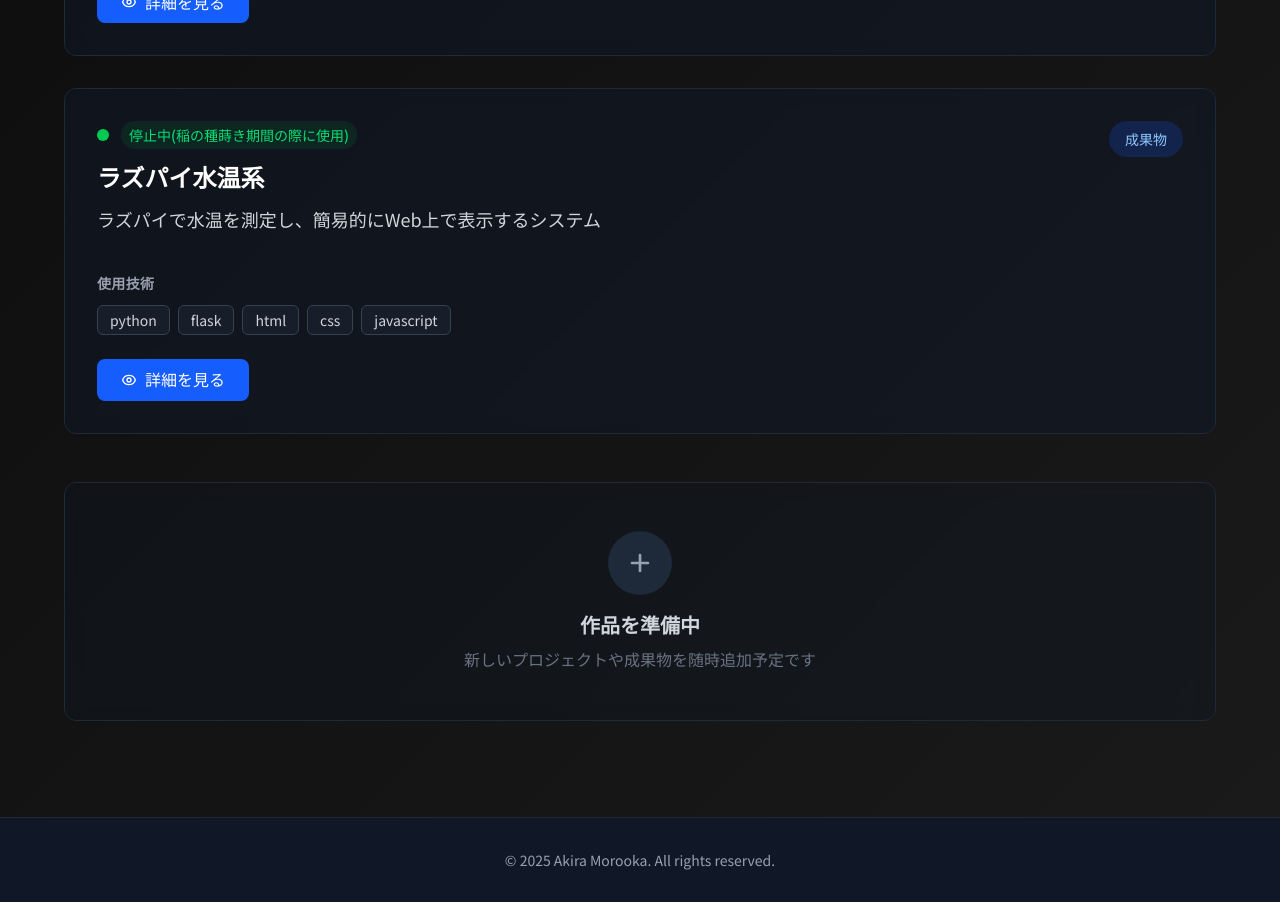
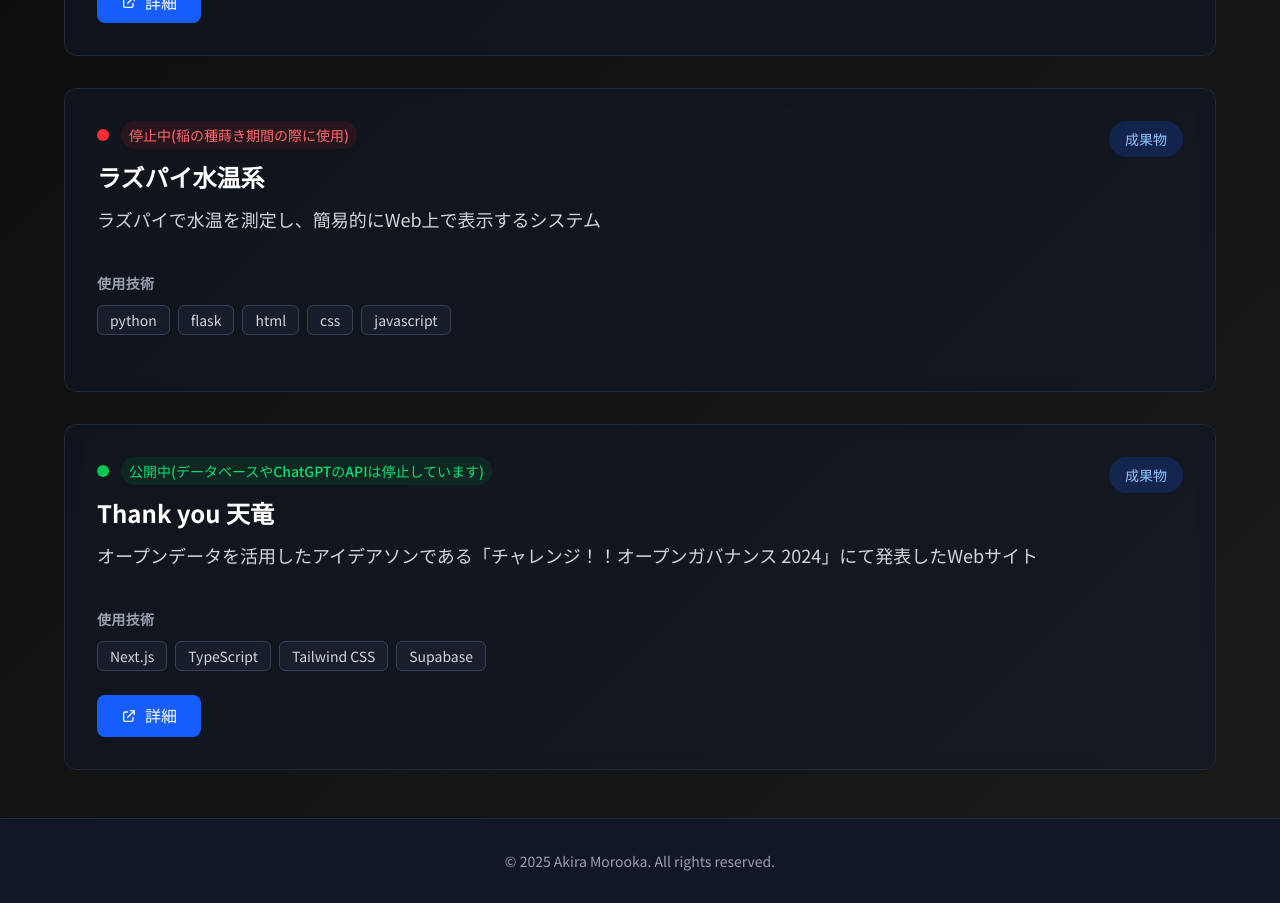
Before and after one commit to araaki12345/portfolio, a Next.js app: page /works in a window 1280 px wide. Shown: the part 940-1843 px from the top of the page. Built offline with nearby package versions, Linux system fonts and the light colour scheme.

Commit message:
feat: workページのコンテンツ追加

```diff
--- a/app/works/page.tsx
+++ b/app/works/page.tsx
@@ -6,17 +6,19 @@ export default function Works() {
       id: 1,
       title: "SU-CRAFT",
       type: "成果物",
-      description: "大学生向けに構築したMinecraftマルチプレイサーバー",
+      description: "静大生向けに構築したMinecraftマルチプレイサーバー",
       tech: ["Ubuntu Server 22.04", "Java", "bungeecord", "Paper"],
       status: "停止中",
+      link: "https://x.com/craft_su185",
     },
     {
       id: 2,
-      title: "静大生認証Bot",
+      title: "認証Bot",
       type: "成果物",
       description: "SU-CRAFTのDiscordサーバーの認証Bot",
       tech: ["typescript", "discord.js", "node.js"],
       status: "停止中",
+      link: "https://github.com/araaki12345/SUMinecraft-discord",
     },
     {
       id: 3,
@@ -25,8 +27,33 @@ export default function Works() {
       description: "ラズパイで水温を測定し、簡易的にWeb上で表示するシステム",
       tech: ["python", "flask", "html", "css", "javascript"],
       status: "停止中(稲の種蒔き期間の際に使用)",
+    },
+    {
+      id: 4,
+      title: "Thank you 天竜",
+      type: "成果物",
+      description: "オープンデータを活用したアイデアソンである「チャレンジ！！オープンガバナンス 2024」にて発表したWebサイト",
+      tech: ["Next.js", "TypeScript", "Tailwind CSS", "Supabase"],
+      status: "公開中(データベースやChatGPTのAPIは停止しています)",
+      link: "https://cog2024hamamatsu.vercel.app",
     }
   ];
+
+  const getStatusColor = (status: string) => {
+    if (status.includes("停止中")) {
+      return {
+        bg: "bg-red-500",
+        bgLight: "bg-red-500/10",
+        text: "text-red-400",
+      };
+    } else {
+      return {
+        bg: "bg-green-500",
+        bgLight: "bg-green-500/10",
+        text: "text-green-400",
+      };
+    }
+  };
 
   return (
     <div className="max-w-6xl mx-auto">
@@ -43,7 +70,10 @@ export default function Works() {
 
       {/* 作品一覧 */}
       <section className="grid gap-8">
-        {items.map((item) => (
+        {items.map((item) => {
+          const statusColor = getStatusColor(item.status);
+
+          return (
             <div
               key={item.id}
               className="bg-gray-900/50 backdrop-blur-sm rounded-xl p-8 border border-gray-800 hover-lift"
@@ -51,8 +81,12 @@ export default function Works() {
               <div className="flex flex-col md:flex-row md:items-start md:justify-between mb-6">
                 <div className="flex-1">
                   <div className="flex items-center mb-3">
-                  <span className="inline-block w-3 h-3 bg-green-500 rounded-full mr-3"></span>
-                  <span className="text-sm text-green-400 font-medium bg-green-500/10 px-2 py-1 rounded-full">
+                    <span
+                      className={`inline-block w-3 h-3 ${statusColor.bg} rounded-full mr-3`}
+                    ></span>
+                    <span
+                      className={`text-sm ${statusColor.text} font-medium ${statusColor.bgLight} px-2 py-1 rounded-full`}
+                    >
                       {item.status}
                     </span>
                   </div>
@@ -61,7 +95,9 @@ export default function Works() {
                     {item.title}
                   </h2>
 
-                <p className="text-gray-300 text-lg mb-4">{item.description}</p>
+                  <p className="text-gray-300 text-lg mb-4">
+                    {item.description}
+                  </p>
                 </div>
 
                 <div className="text-right">
@@ -88,9 +124,15 @@ export default function Works() {
                 </div>
               </div>
 
-            {/* アクションボタン（将来の詳細ページ用） */}
+              {/* アクションボタン */}
               <div className="flex space-x-4">
-              <button className="bg-blue-600 hover:bg-blue-700 text-white px-6 py-2 rounded-lg transition-colors duration-200 flex items-center space-x-2">
+                {item.link && (
+                  <a
+                    href={item.link}
+                    target="_blank"
+                    rel="noopener noreferrer"
+                    className="bg-blue-600 hover:bg-blue-700 text-white px-6 py-2 rounded-lg transition-colors duration-200 flex items-center space-x-2"
+                  >
                     <svg
                       className="w-4 h-4"
                       fill="none"
@@ -101,47 +143,16 @@ export default function Works() {
                         strokeLinecap="round"
                         strokeLinejoin="round"
                         strokeWidth={2}
-                    d="M15 12a3 3 0 11-6 0 3 3 0 016 0z"
-                  />
-                  <path
-                    strokeLinecap="round"
-                    strokeLinejoin="round"
-                    strokeWidth={2}
-                    d="M2.458 12C3.732 7.943 7.523 5 12 5c4.478 0 8.268 2.943 9.542 7-1.274 4.057-5.064 7-9.542 7-4.477 0-8.268-2.943-9.542-7z"
+                        d="M10 6H6a2 2 0 00-2 2v10a2 2 0 002 2h10a2 2 0 002-2v-4M14 4h6m0 0v6m0-6L10 14"
                       />
                     </svg>
-                <span>詳細を見る</span>
-              </button>
+                    <span>詳細</span>
+                  </a>
+                )}
               </div>
             </div>
-        ))}
-      </section>
-
-      {/* 空の状態メッセージ（追加の作品用） */}
-      <section className="text-center py-12">
-        <div className="bg-gray-900/30 backdrop-blur-sm rounded-xl p-12 border border-gray-800">
-          <div className="w-16 h-16 bg-gray-800 rounded-full flex items-center justify-center mx-auto mb-4">
-            <svg
-              className="w-8 h-8 text-gray-400"
-              fill="none"
-              stroke="currentColor"
-              viewBox="0 0 24 24"
-            >
-              <path
-                strokeLinecap="round"
-                strokeLinejoin="round"
-                strokeWidth={2}
-                d="M12 6v6m0 0v6m0-6h6m-6 0H6"
-              />
-            </svg>
-          </div>
-          <h3 className="text-xl font-semibold text-gray-300 mb-2">
-            作品を準備中
-          </h3>
-          <p className="text-gray-500">
-            新しいプロジェクトや成果物を随時追加予定です
-          </p>
-        </div>
+          );
+        })}
       </section>
     </div>
   );
```
Lines whose indentation alone changed are shown as unchanged.
